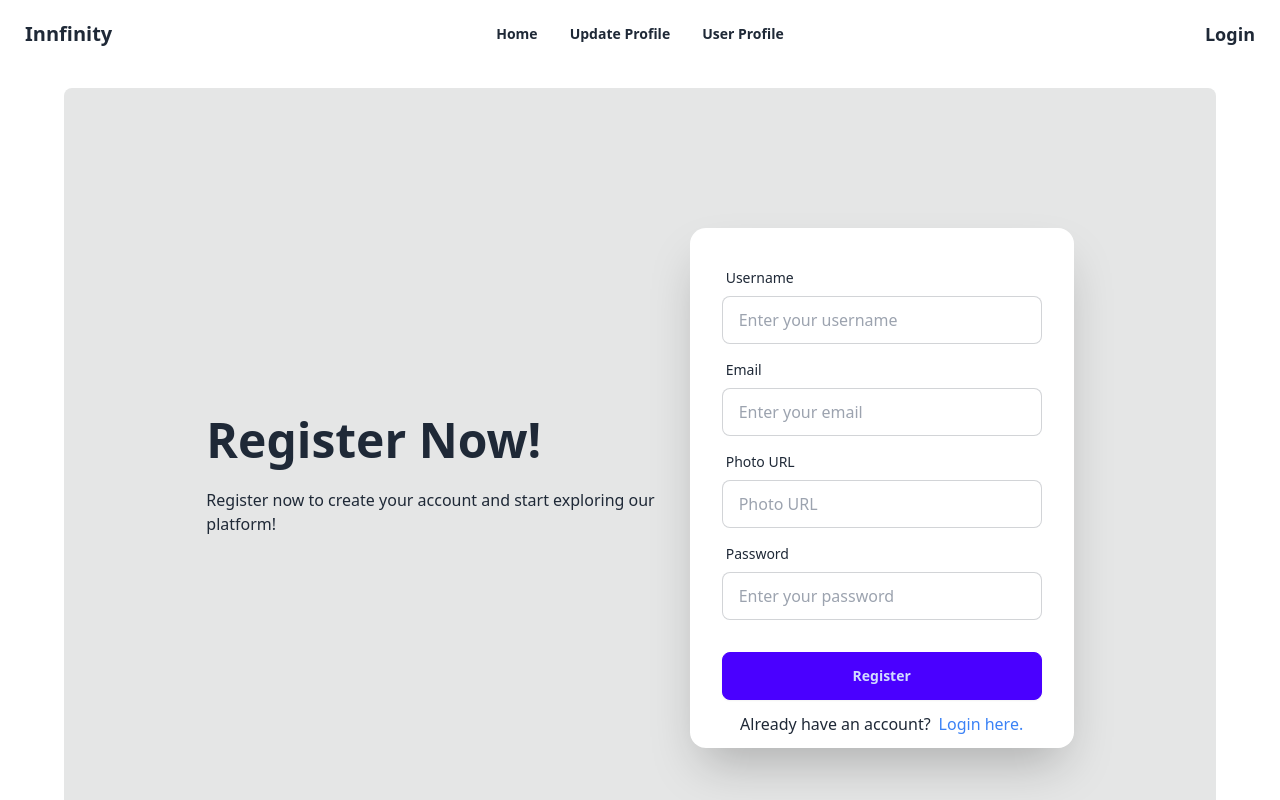
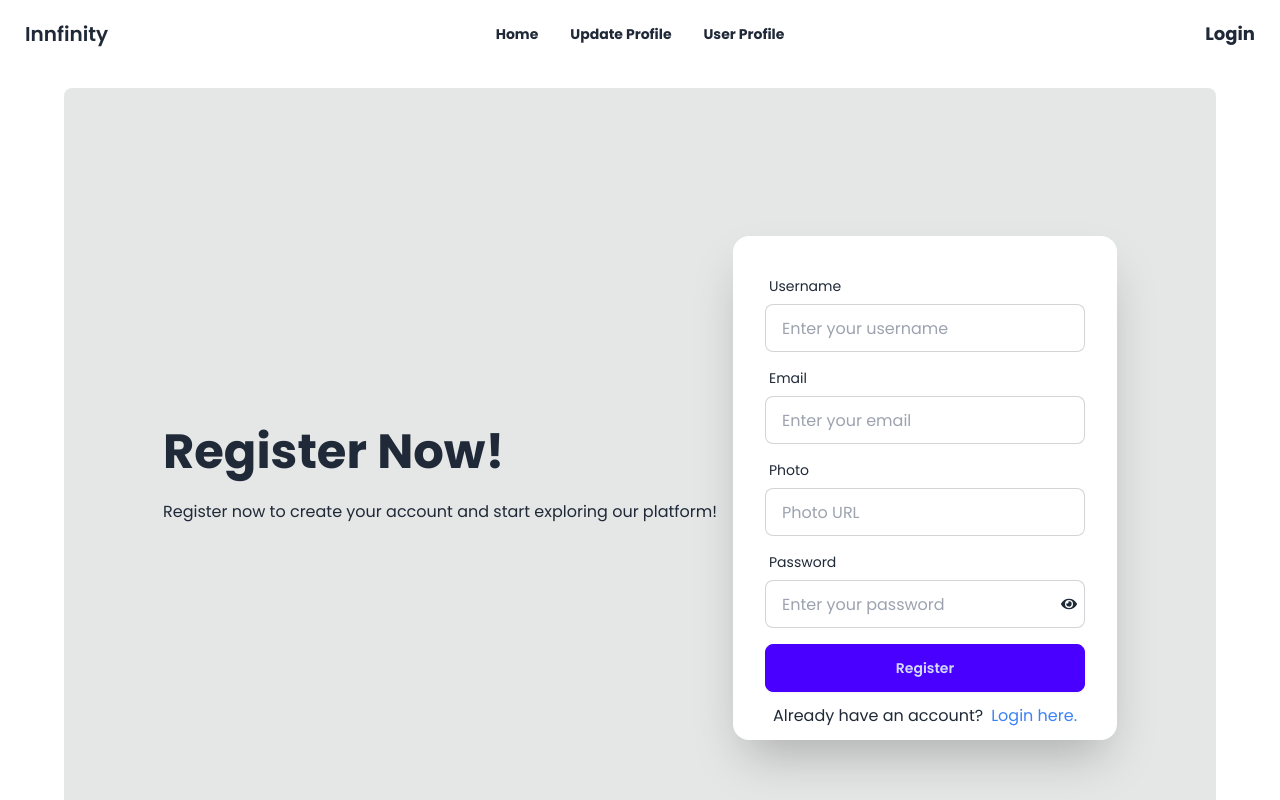
Before and after one commit to im-sanny/innfinity-a9, a React (Vite) app: page /register in a window 1280 px wide. Shown: the top 800 px of the page. Built offline with nearby package versions, Linux system fonts and the light colour scheme; no server answers.

Commit message:
created new private route

```diff
--- a/package.json
+++ b/package.json
@@ -20,6 +20,7 @@
     "react-helmet": "^6.1.0",
     "react-helmet-async": "^2.0.4",
     "react-hook-form": "^7.51.3",
+    "react-hot-toast": "^2.4.1",
     "react-icons": "^5.0.1",
     "react-loader-spinner": "^6.1.6",
     "react-router-dom": "^6.22.3",
--- /dev/null
+++ b/src/Component/Coupon/Coupon.jsx
@@ -0,0 +1,15 @@
+
+
+const Coupon = () => {
+    return (
+        <div>
+            <>
+            <div className="">
+                special coupon for our user
+            </div>
+            </>
+        </div>
+    );
+};
+
+export default Coupon;
--- a/src/Component/Navbar/Navbar.jsx
+++ b/src/Component/Navbar/Navbar.jsx
@@ -69,7 +69,7 @@ const Navbar = () => {
                   </div>
                 </label>
               </div>
-              <button onClick={logOut} className="btn btn-ghost">
+              <button onClick={logOut} className="btn btn-ghost font-bold text-lg">
                 Logout
               </button>
             </div>
--- a/src/Component/Pages/CardDetails.jsx
+++ b/src/Component/Pages/CardDetails.jsx
@@ -1,6 +1,7 @@
 import { useLoaderData, useParams } from "react-router-dom";
 import { FaLocationDot } from "react-icons/fa6";
 import { Helmet } from "react-helmet";
+import DetailsBanner from "./DetailsBanner";
 
 const CardDetails = () => {
   const details = useLoaderData();
@@ -18,6 +19,7 @@ const CardDetails = () => {
           Show Details
         </button>
       </div>
+      <DetailsBanner></DetailsBanner>
       <div className="p-5 mx-auto sm:p-10 md:p-16 bg-blue-50 rounded-lg my-5">
         <div className="flex flex-col max-w-3xl mx-auto overflow-hidden rounded-lg">
           <img
--- /dev/null
+++ b/src/Component/Pages/DetailsBanner.jsx
@@ -0,0 +1,10 @@
+
+const DetailsBanner = () => {
+    return (
+        <div>
+            i am a bannner
+        </div>
+    );
+};
+
+export default DetailsBanner;
--- a/src/Component/Pages/Register.jsx
+++ b/src/Component/Pages/Register.jsx
@@ -2,8 +2,9 @@ import { useState } from "react";
 import { useForm } from "react-hook-form";
 import UseAuth from "../../hooks/UseAuth";
 import { useNavigate, Link } from "react-router-dom";
-import { toast } from "react-toastify";
+import { ToastContainer, toast } from "react-toastify";
 import { Helmet } from "react-helmet";
+import { FaEye, FaEyeSlash } from "react-icons/fa";
 
 const Register = () => {
   const { createUser, updateUserProfile } = UseAuth();
@@ -14,46 +15,51 @@ const Register = () => {
     setError,
   } = useForm();
   const [loading, setLoading] = useState(false);
-
-  // Navigation system
+  const [showPassword, setShowPassword] = useState(false);
   const navigate = useNavigate();
   const form = "/";
 
   const onSubmit = async (data) => {
     const { email, password, photoURL, username } = data;
 
-    // Password verification
-    if (!/(?=.*[a-z])(?=.*[A-Z]).{6,}/.test(password)) {
+    if (password.length < 6) {
       setError("password", {
         type: "manual",
-        message:
-          "Password must contain at least one uppercase letter, one lowercase letter, and be at least 6 characters long",
+        message: "Password should be at least 6 characters or longer",
+      });
+      return;
+    } else if (!/[A-Z]/.test(password)) {
+      setError("password", {
+        type: "manual",
+        message: "Your password should have at least one uppercase character",
+      });
+      return;
+    } else if (!/[a-z]/.test(password)) {
+      setError("password", {
+        type: "manual",
+        message: "Your password should have at least one lowercase character",
       });
       return;
     }
 
     setLoading(true);
 
-    try {
-      // Create user and update profile
-      await createUser(email, password);
-      await updateUserProfile(username, photoURL);
+    createUser(email, password)
+    updateUserProfile(username, photoURL)
+      .then(() => {
+        toast.success("Registration successful!");
+        navigate(form);
+      })
+      .catch(() => {
+        toast.error("Registration failed. Please try again.");
+      });
 
-      // Show success toast
-      toast.success("Registration successful!");
-
-      // Navigate to login page
-      navigate(form);
-    } catch (error) {
-      // Show error toast
-      toast.error("Registration failed. Please try again.");
-    } finally {
     setLoading(false);
-    }
   };
 
   return (
     <div>
+      <ToastContainer />
       <Helmet>
         <title>Innfinity | Register</title>
       </Helmet>
@@ -80,7 +86,6 @@ const Register = () => {
                   required
                   {...register("username", { required: true })}
                 />
-                {/* {errors.username && <span className="text-red-600">This field is required</span>} */}
               </div>
               <div className="form-control">
                 <label className="label">
@@ -94,11 +99,10 @@ const Register = () => {
                   required
                   {...register("email", { required: true })}
                 />
-                {/* {errors.email && <span className="text-red-600">This field is required</span>} */}
               </div>
               <div className="form-control">
                 <label className="label">
-                  <span className="label-text">Photo URL</span>
+                  <span className="label-text">Photo</span>
                 </label>
                 <input
                   type="text"
@@ -108,26 +112,35 @@ const Register = () => {
                   {...register("photoURL")}
                 />
               </div>
-              <div className="form-control">
+              <div className="form-control relative">
                 <label className="label">
                   <span className="label-text">Password</span>
                 </label>
+                <div className="relative">
                   <input
-                  type="password"
+                    type={showPassword ? "text" : "password"}
                     name="password"
                     placeholder="Enter your password"
-                  className="input input-bordered"
-                  required
+                    className="input w-full input-bordered"
+                    // required
                     {...register("password", { required: true })}
                   />
+                  <span
+                    className="absolute top-1/2 right-2 transform -translate-y-1/2 cursor-pointer"
+                    onClick={() => setShowPassword(!showPassword)}
+                  >
+                    {showPassword ? <FaEyeSlash /> : <FaEye />}
+                  </span>
+                </div>
                   {errors.password && (
-                  <span className="text-red-600">
+                    <span className=" text-red-600 mt-1 ml-2">
                       {errors.password.message}
                     </span>
                   )}
               </div>
-              <div className="form-control mt-6">
+              <div className="form-control mt-2">
                 <button
+                  onClick={toast}
                   type="submit"
                   className="btn btn-primary"
                   disabled={loading}
--- a/src/index.css
+++ b/src/index.css
@@ -1,3 +1,10 @@
+@import url('https://fonts.googleapis.com/css2?family=Poppins:ital,wght@0,100;0,200;0,300;0,400;0,500;0,600;0,700;0,800;0,900;1,100;1,200;1,300;1,400;1,500;1,600;1,700;1,800;1,900&display=swap');
+
+
+/* @import url('https://fonts.googleapis.com/css2?family=Merriweather:ital,wght@0,300;0,400;0,700;0,900;1,300;1,400;1,700;1,900&display=swap'); */
+
+
+
 @tailwind base;
 @tailwind components;
 @tailwind utilities;
--- a/src/routes/Root.jsx
+++ b/src/routes/Root.jsx
@@ -4,7 +4,7 @@ import Footer from "../Component/Footer/Footer";
 
 const Root = () => {
   return (
-    <div>
+    <div className="font-poppins">
       <div className="">
         <Navbar></Navbar>
       </div>
--- a/src/routes/Routes.jsx
+++ b/src/routes/Routes.jsx
@@ -8,6 +8,7 @@ import CardDetails from "../Component/Pages/CardDetails";
 import UpDateProfile from "../Component/Pages/UpDateProfile";
 import UserProfile from "../Component/Pages/UserProfile";
 import PrivateRoute from "../Component/PrivateRoute/PrivateRoute";
+import Coupon from "../Component/Coupon/Coupon";
 
 const router = createBrowserRouter([
   {
@@ -53,6 +54,14 @@ const router = createBrowserRouter([
           </PrivateRoute>
         ),
       },
+      {
+        path: "/coupon",
+        element:(
+          <PrivateRoute>
+            <Coupon></Coupon>,
+          </PrivateRoute>
+        )
+      }
     ],
   },
 ]);
--- a/tailwind.config.js
+++ b/tailwind.config.js
@@ -5,7 +5,11 @@ export default {
     "./src/**/*.{js,ts,jsx,tsx}",
   ],
   theme: {
-    extend: {},
+    extend: {
+      fontFamily:{
+        poppins: "'Poppins', sans-sherif"
+      }
+    },
   },
   plugins: [require("daisyui")],
 }
```
Also changed, not shown: src/App.css (deleted), src/App.jsx (added), 1 other file (tests, documents, lock files or other folders). Lines whose indentation alone changed are shown as unchanged.
